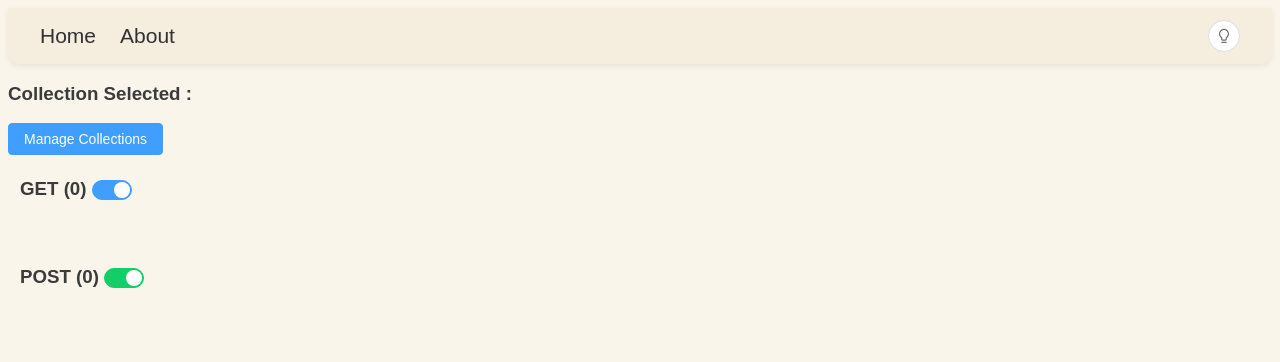
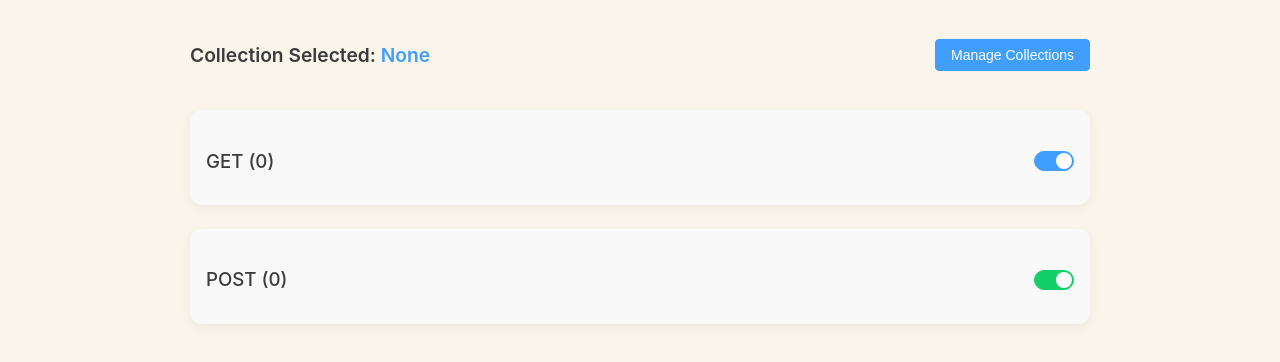
Before and after one commit to ShaneeH/API-Explorer, a Vue app: page / in a window 1280 px wide. Shown: the top 362 px of the page. Built offline with nearby package versions, Linux system fonts and the light colour scheme; what vue-code-highlight, vue3-highlightjs would draw is missing.

Commit message:
Changed the UI Layout

```diff
--- a/src/App.vue
+++ b/src/App.vue
@@ -1,6 +1,6 @@
 <template>
   <div id="app">
-    <Navbar />
+
     <router-view />
   </div>
 </template>
--- a/src/components/Drawer.vue
+++ b/src/components/Drawer.vue
@@ -269,8 +269,8 @@ const getTagType = (method) => {
 
 /* Ensures select and input fields take full available width with a max limit */
 .full-width {
-  width: 100%; /* Full width for responsiveness */
-  max-width: 600px; /* Limits width for better readability */
+  width: 80%; /* Full width for responsiveness */
+  max-width: 500px; /* Limits width for better readability */
 }
 
 /* Styles input fields with consistent font size and hover effects */
--- a/src/components/requests/GET.vue
+++ b/src/components/requests/GET.vue
@@ -4,7 +4,7 @@
       {{ loading ? 'Loading...' : 'GET' }}
     </el-button>
 
-    <h3>{{ endpoint.name}} - {{ endpoint.url }}</h3>
+    <h3>{{ endpoint.name }} - {{ endpoint.url }}</h3>
 
     <i
       :class="optionsIconClass"
@@ -13,21 +13,8 @@
     ></i>
   </div>
 
-  <div v-if="response.code && !loading" class="response-status">
-    <p :class="responseClass">
-      <i :class="responseIconClass" class="response-icon"></i>
-      {{ response.code }} - {{ responseMessage }}
-      <el-divider direction="vertical" />
-      <i class="pi pi-clock"></i>
-      <span v-if="response.time !== null">{{ response.time }} ms</span>
-    </p>
-
-    <div v-if="response.isSuccess && response.data" class="response-data">
-      <code-highlight language="javascript">
-        {{ response.data }}
-      </code-highlight>
-    </div>
-  </div>
+  <!-- Use the new component -->
+  <API_Response :response="response" :loading="loading" />
 
   <div v-if="displayOptions" class="options-menu">
     <OptionsMenu :methodType="'GET'" :endpoint="endpoint" @authClicked="handleAuthClick" />
@@ -38,13 +25,11 @@
 
 <script setup>
 import { ref, computed } from 'vue';
-import { apiService } from '@/services/methods';  // Ensure this is correctly defined
-import CodeHighlight from "vue-code-highlight/src/CodeHighlight.vue";
-import "vue-code-highlight/themes/duotone-sea.css";
+import { apiService } from '@/services/methods';
 import OptionsMenu from '@/components/OptionsMenu.vue';
+import API_Response from '../shared/API_Response.vue';
 
 const props = defineProps({
-  //This objects contains [name url method]
   endpoint: {
     type: Object,
     required: true,
@@ -68,13 +53,9 @@ const buttonStyle = {
   color: '#ffffff',
 };
 
-const responseClass = computed(() => (response.value.isSuccess ? 'green-text' : 'red-text'));
-const responseIconClass = computed(() => (response.value.isSuccess ? 'pi pi-check-square' : 'pi pi-exclamation-triangle'));
-const responseMessage = computed(() => (response.value.isSuccess ? 'Success' : response.value.errMessage));
 const optionsIconClass = computed(() => (displayOptions.value ? 'pi pi-sort-amount-up' : 'pi pi-cog'));
 
 const sendGET = async () => {
-  console.log(props.endpoint);
   loading.value = true;
   try {
     response.value = await apiService.get(props.endpoint.url);
--- /dev/null
+++ b/src/components/shared/API_Response.vue
@@ -0,0 +1,58 @@
+<template>
+  <div v-if="response.code && !loading" class="response-status">
+    <p :class="responseClass">
+      <i :class="responseIconClass" class="response-icon"></i>
+      {{ response.code }} - {{ responseMessage }}
+      <el-divider direction="vertical" />
+      <i class="pi pi-clock"></i>
+      <span v-if="response.time !== null">{{ response.time }} ms</span>
+    </p>
+
+    <div v-if="response.isSuccess && response.data" class="response-data">
+      <code-highlight language="javascript">
+        {{ response.data }}
+      </code-highlight>
+    </div>
+  </div>
+</template>
+
+<script setup>
+import { computed } from 'vue';
+import CodeHighlight from "vue-code-highlight/src/CodeHighlight.vue";
+import "vue-code-highlight/themes/duotone-sea.css";
+
+const props = defineProps({
+  response: {
+    type: Object,
+    required: true,
+  },
+  loading: {
+    type: Boolean,
+    required: true,
+  },
+});
+
+const responseClass = computed(() => (props.response.isSuccess ? 'green-text' : 'red-text'));
+const responseIconClass = computed(() => (props.response.isSuccess ? 'pi pi-check-square' : 'pi pi-exclamation-triangle'));
+const responseMessage = computed(() => (props.response.isSuccess ? 'Success' : props.response.errMessage));
+</script>
+
+<style scoped>
+.response-status {
+  margin-top: 16px;
+}
+
+.green-text {
+  color: green;
+  font-size: 14px;
+}
+
+.red-text {
+  color: rgb(248, 69, 24);
+  font-size: 14px;
+}
+
+.response-data {
+  margin-top: 8px;
+}
+</style>
--- a/src/views/HomeView.vue
+++ b/src/views/HomeView.vue
@@ -1,29 +1,37 @@
 <template>
+  <div class="collection-container">
+    <div class="header">
+      <h3 class="selected-collection">
+        Collection Selected: <span>{{ selectedCollection || 'None' }}</span>
+      </h3>
+      <el-button type="primary" @click="toggleDrawer">Manage Collections</el-button>
+    </div>
 
-  <h3>Collection Selected : {{ selectedCollection }}</h3>
-  <!-- Button to Open Drawer -->
-  <el-button type="primary" @click="toggleDrawer">
-    Manage Collections
-  </el-button>
+    <!-- Drawer -->
+    <Drawer v-model:showDrawer="showDrawer" />
 
-  <Drawer v-model:showDrawer="showDrawer" />
+    <!-- Requests View -->
+    <div class="request-view">
+      <!-- GET Requests -->
+      <div class="request-section">
+        <h3 class="request-title">
+          GET ({{ GET_Requests.length }})
+          <el-switch v-model="show_GET" />
+        </h3>
+        <div v-if="show_GET" class="request-list">
+          <GET v-for="(endpoint, index) in GET_Requests" :key="endpoint.name + index" :endpoint="endpoint" />
+        </div>
+      </div>
 
-  <div class="request_view" style="margin-left: 12px; margin-right: 12px;">
-    <h3> GET ({{ GET_Requests.length }}) <el-switch v-model="show_GET" /> </h3>
-
-    <!-- Conditionally render based on switch value -->
-    <div v-if="show_GET">
-      <div v-for="(endpoint, index) in GET_Requests" :key="index">
-        <GET :endpoint="endpoint" />
-      </div>
-    </div>
-    <br>
-
-    <h3> POST ({{ POST_Requests.length }}) <el-switch v-model="show_POST" class="ml-2" style="--el-switch-on-color: #13ce66;" />
-    </h3>
-    <div v-if="show_POST">
-      <div v-for="(endpoint, index) in POST_Requests" :key="index">
-        <POST :endpoint="endpoint" />
+      <!-- POST Requests -->
+      <div class="request-section">
+        <h3 class="request-title">
+          POST ({{ POST_Requests.length }})
+          <el-switch v-model="show_POST" class="ml-2" style="--el-switch-on-color: #13ce66;" />
+        </h3>
+        <div v-if="show_POST" class="request-list">
+          <POST v-for="(endpoint, index) in POST_Requests" :key="endpoint.name + index" :endpoint="endpoint" />
+        </div>
       </div>
     </div>
   </div>
@@ -35,50 +43,93 @@ import GET from '@/components/requests/GET.vue';
 import POST from '@/components/requests/POST.vue';
 import Drawer from '@/components/Drawer.vue';
 import getEndPointsByCollection from '@/config/endpoints';
+
+// Reactive State
 const showDrawer = ref(false);
 const selectedCollection = ref('');
 const GET_Requests = ref([]);
 const POST_Requests = ref([]);
+const show_GET = ref(true);
+const show_POST = ref(true);
 
-
-function getCollectionFromStorage() {
-
-  selectedCollection.value = localStorage.getItem('selected Collection');
-
+// Fetch collection data from localStorage
+const getCollectionFromStorage = () => {
+  selectedCollection.value = localStorage.getItem('selected Collection') || '';
   try {
-    GET_Requests.value = getEndPointsByCollection(selectedCollection.value).GET_Methods;
-    POST_Requests.value = getEndPointsByCollection(selectedCollection.value).POST_Methods;
-
+    const endpoints = getEndPointsByCollection(selectedCollection.value);
+    GET_Requests.value = endpoints.GET_Methods;
+    POST_Requests.value = endpoints.POST_Methods;
   } catch (e) {
-    console.log(e);
+    console.error(e);
     GET_Requests.value = [];
     POST_Requests.value = [];
-    selectedCollection.value = "Error handling Data";
+    selectedCollection.value = 'Error handling Data';
   }
+};
 
+// Initialize data
+getCollectionFromStorage();
+
+// Toggle Drawer
+const toggleDrawer = () => (showDrawer.value = !showDrawer.value);
+
+// Refresh collection when drawer opens/closes
+watch(showDrawer, () => getCollectionFromStorage());
+</script>
+
+<style scoped>
+.collection-container {
+  padding: 16px;
+  max-width: 900px;
+  margin: 0 auto;
+  font-family: "Inter", sans-serif;
 }
 
-getCollectionFromStorage()
+.header {
+  display: flex;
+  align-items: center;
+  justify-content: space-between;
+  margin-bottom: 24px;
+}
 
-const toggleDrawer = () => {
-  showDrawer.value = true;
+.selected-collection {
+  font-weight: 600;
+  font-size: 1.2rem;
+}
 
-};
+.selected-collection span {
+  color: #409eff;
+}
 
+.request-view {
+  display: flex;
+  flex-direction: column;
+  gap: 24px;
+}
 
-watch(showDrawer, (newVal) => {
-  if (newVal) {
-    getCollectionFromStorage();
+.request-section {
+  background: #f9f9f9;
+  padding: 16px;
+  border-radius: 12px;
+  box-shadow: 0 4px 12px rgba(0,0,0,0.05);
+  transition: all 0.2s ease;
+}
 
-  } else {
-    getCollectionFromStorage();
-  }
-});
+.request-section:hover {
+  box-shadow: 0 6px 18px rgba(0,0,0,0.1);
+}
 
+.request-title {
+  display: flex;
+  align-items: center;
+  justify-content: space-between;
+  font-weight: 500;
+  margin-bottom: 12px;
+}
 
-
-const show_GET = ref(true);
-const show_POST = ref(true);
-</script>
-
-<style scoped></style>
+.request-list {
+  display: flex;
+  flex-direction: column;
+  gap: 8px;
+}
+</style>
```
